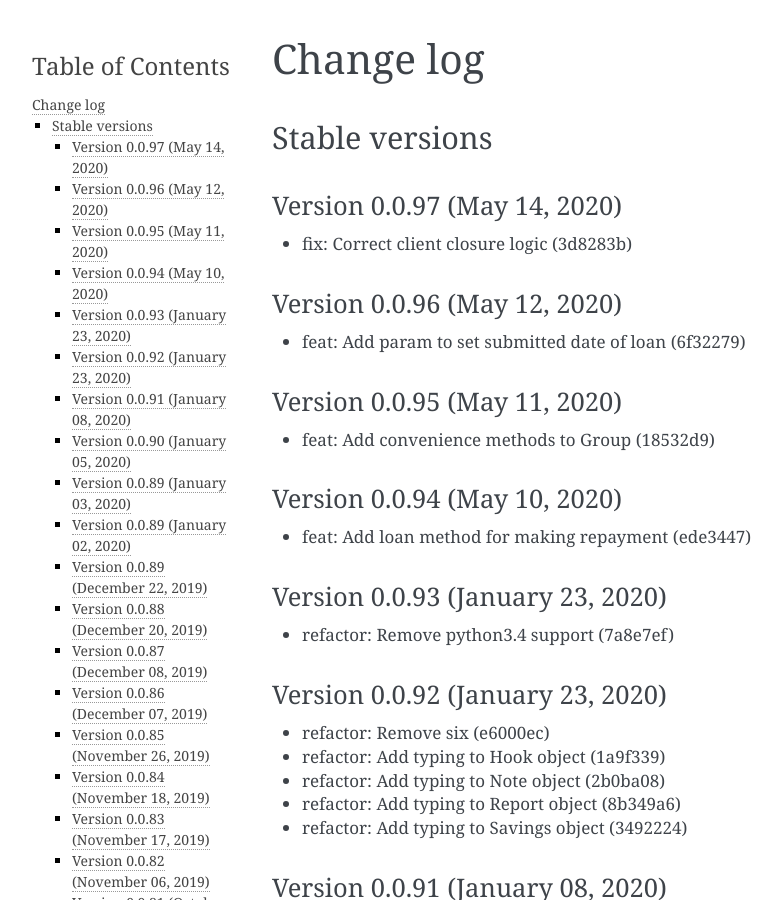
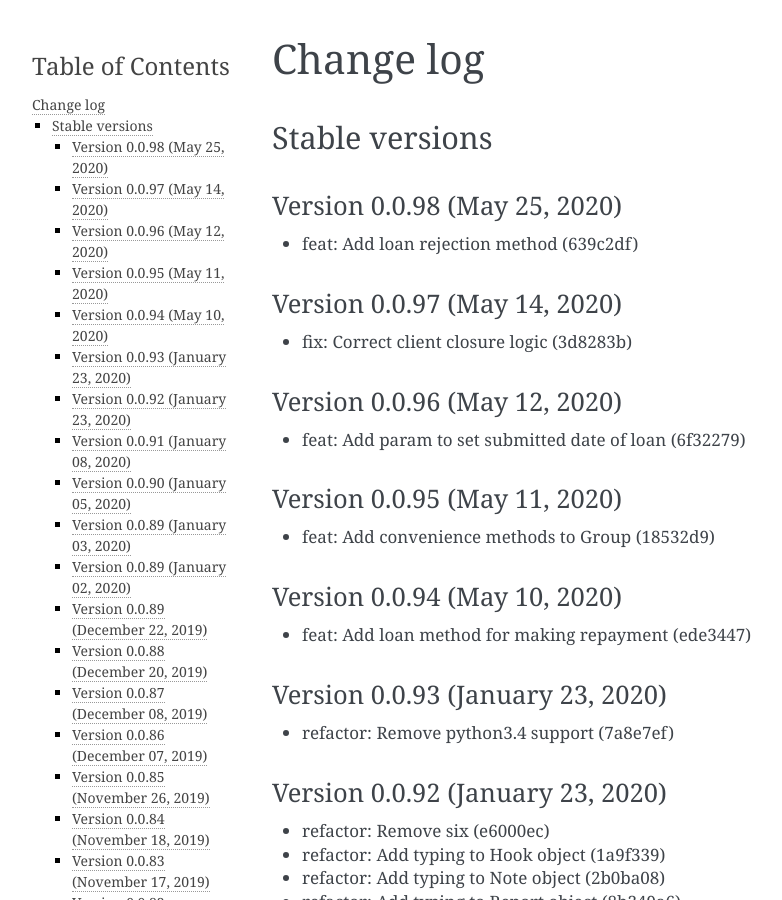
Before and after one commit to mobidevke/PyFineract, a Sphinx documentation site: the page built from docs/changes.rst, in a window 1280 px wide and 900 px high. Shown: the whole window, without its empty margins (148-930 px from the left). Built offline with Sphinx 7.4.7, drawn with Linux system fonts in a browser that asks for light colours; formulas are drawn with MathJax 3.

Commit message:
Publish version 0.0.98

```diff
--- a/docs/changes.rst
+++ b/docs/changes.rst
@@ -3,6 +3,11 @@ Change log
 
 Stable versions
 ~~~~~~~~~~~~~~~
+
+Version 0.0.98 (May 25, 2020)
+-------------------------------------
+
+* feat: Add loan rejection method (639c2df)
 
 Version 0.0.97 (May 14, 2020)
 -------------------------------------
--- a/setup.py
+++ b/setup.py
@@ -2,7 +2,7 @@ import textwrap
 
 import setuptools
 
-version = "0.0.97"
+version = "0.0.98"
 
 if __name__ == '__main__':
     setuptools.setup(
```
